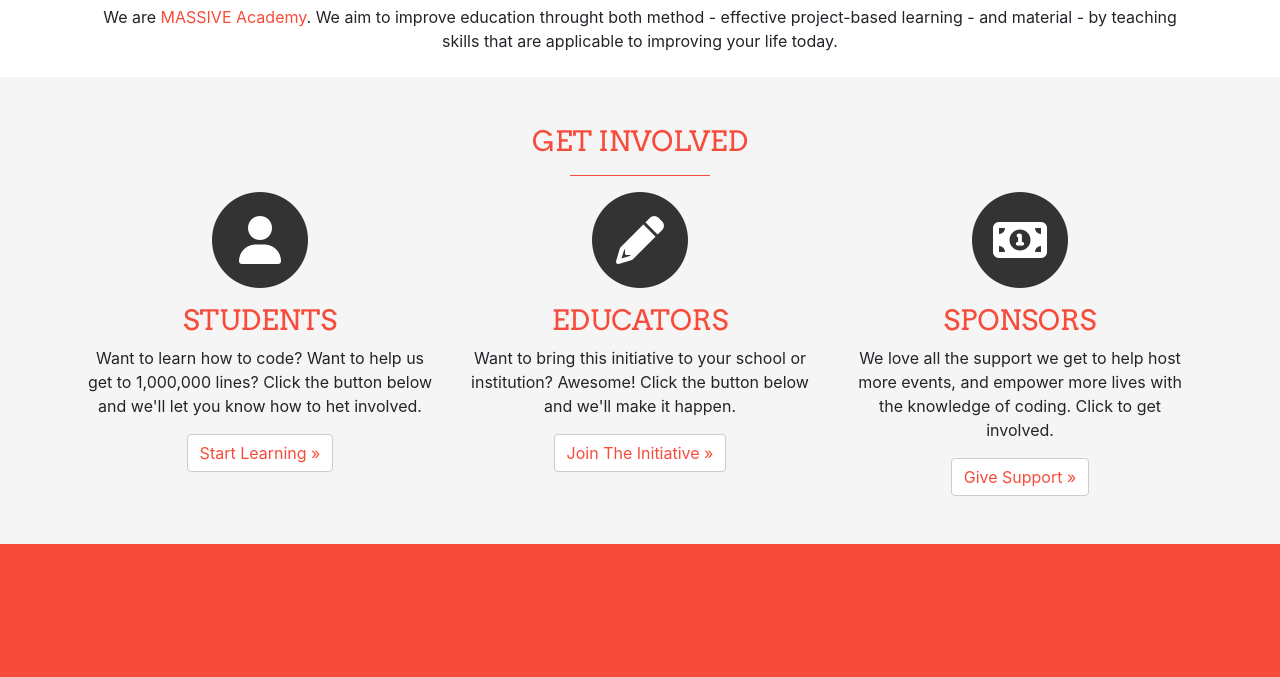
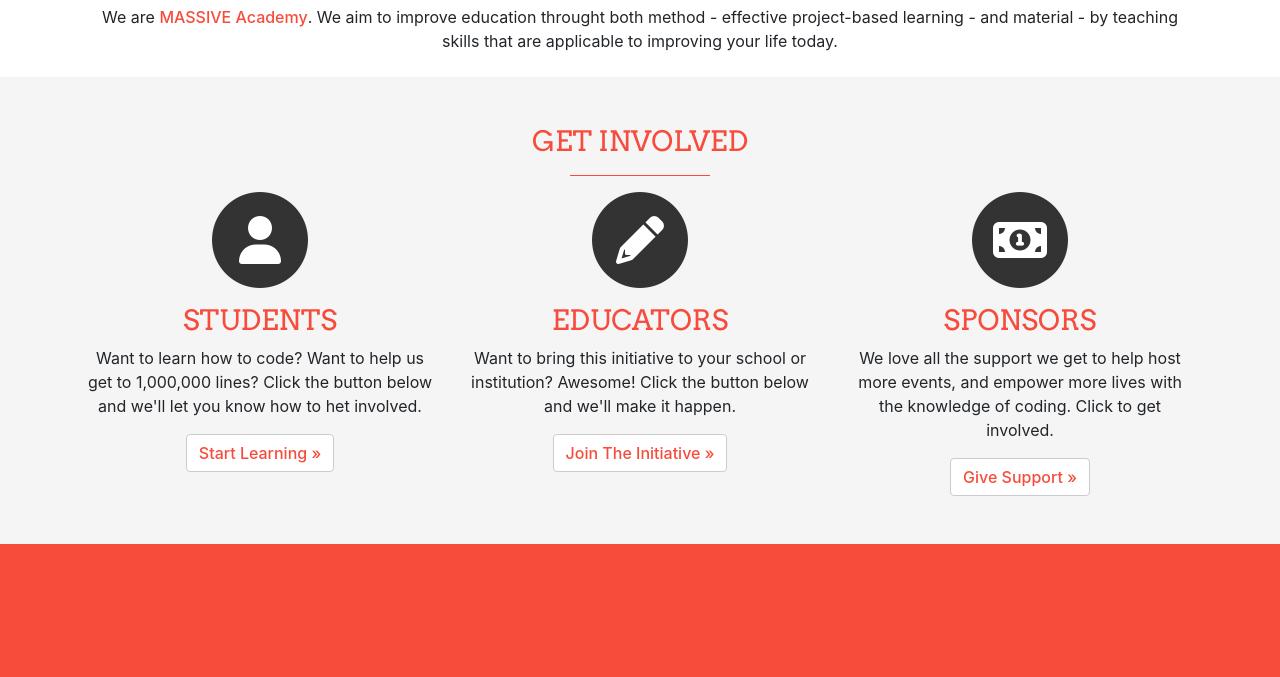
Before and after one commit to leoncci/ECF_OneMillion, a plain HTML site: page index.html in a window 1280 px wide. Shown: the part 819-1496 px from the top of the page. Drawn offline with nearby package versions, Linux system fonts and the light colour scheme.

Commit message:
font weight

```diff
--- a/css/custom.css
+++ b/css/custom.css
@@ -78,6 +78,7 @@ html {
 
 .textcolor {
     color: #f74c3c;
+    font-weight: 500;
 }
 
 .get-involved {
@@ -101,6 +102,7 @@ html {
     color: #f74c3c;
     background-color: white;
     border: 0.5px solid rgb(204, 204, 204);
+    font-weight: 500;
 }
 
 footer {
```
